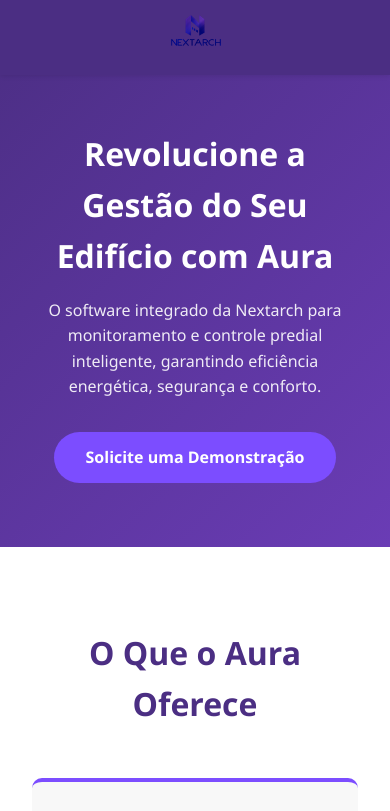
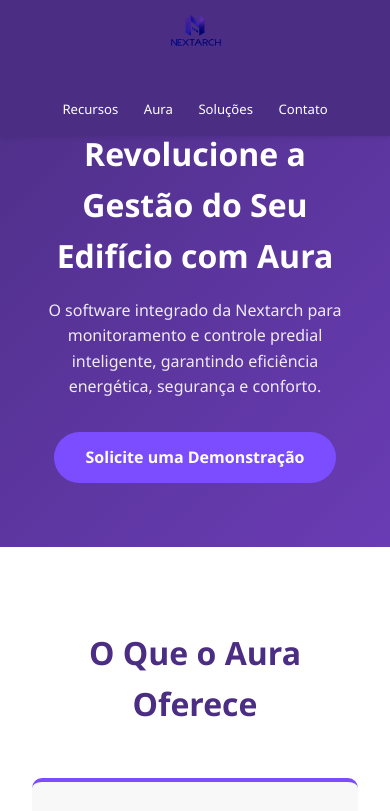
Before and after one commit to Nextarch1/bms, a plain HTML site: page index.html in a window 390 px wide. Shown: the top 811 px of the page. Drawn offline with Linux system fonts and the light colour scheme.

Commit message:
Update index.html

```diff
--- a/index.html
+++ b/index.html
@@ -94,7 +94,7 @@ header {
         flex-direction: row;
         justify-content: center;
         flex-wrap: wrap;
-        height: 65px ;
+        height: auto;
     }
 
     .logo {
```
